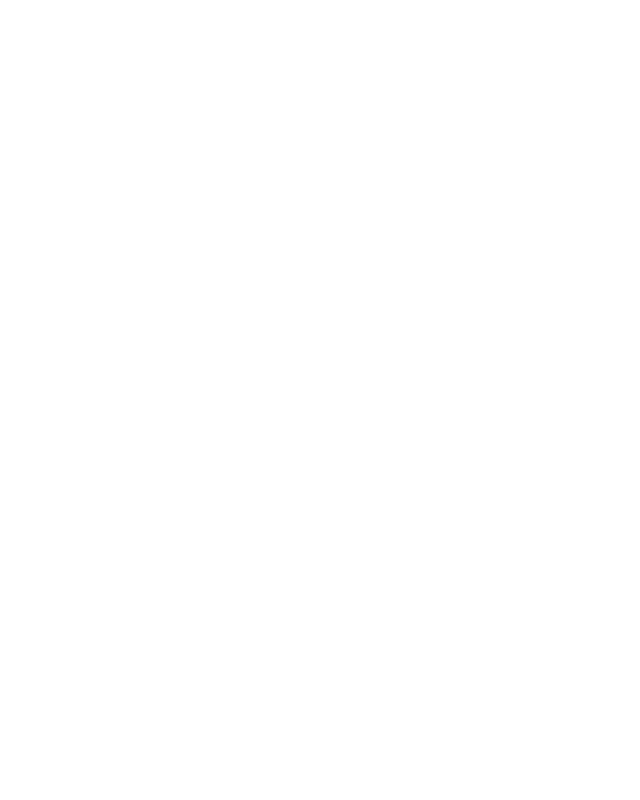
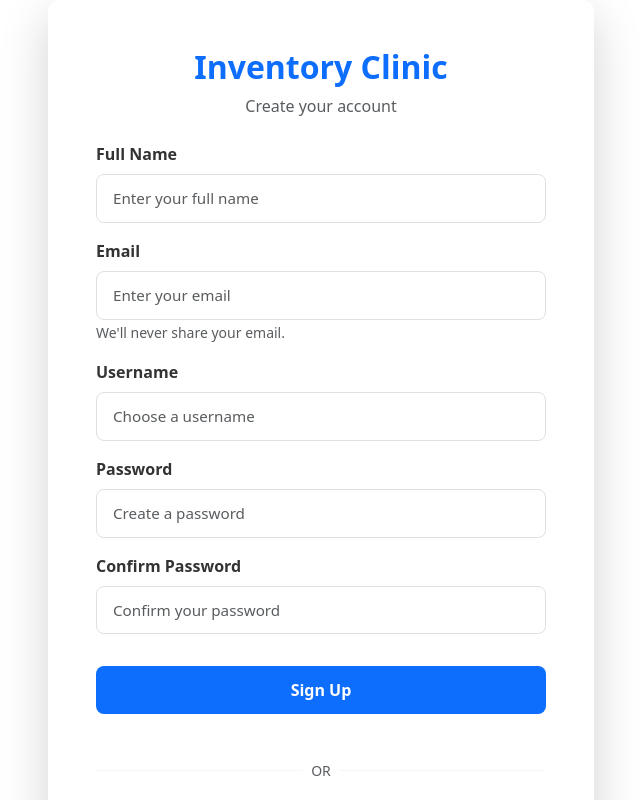
Before and after one commit to ChristianCutie/ChristianCutie.github.io, a React (Vite) app in the folder Inventory Bootstrap/Inventory Clinic/: page /register in a window 1280 px wide. Before the commit this address had no page. Shown: the top 800 px of the page, without its empty margins (319-959 px from the left). Built offline with nearby package versions, Linux system fonts and the light colour scheme.

Commit message:
update
aa

```diff
--- a/Inventory Bootstrap/Inventory Clinic/package.json
+++ b/Inventory Bootstrap/Inventory Clinic/package.json
@@ -9,6 +9,7 @@
     "preview": "vite preview"
   },
   "dependencies": {
+    "axios": "^1.13.4",
     "bootstrap": "^5.3.8",
     "react": "^18.3.1",
     "react-bootstrap": "^2.10.10",
--- a/Inventory Bootstrap/Inventory Clinic/src/App.jsx
+++ b/Inventory Bootstrap/Inventory Clinic/src/App.jsx
@@ -2,8 +2,14 @@
 import "bootstrap/dist/css/bootstrap.min.css";
 import AppRoutes from "./routes/AppRoutes";
 import { useState, useEffect } from "react";
+import axios from "axios";
 
 const App = () => {
+
+  const api = "http://127.0.0.1:8000/api";
+
+
+
   const [isAuth, setIsAuth] = useState(false);
 
   useEffect(() => {
--- a/Inventory Bootstrap/Inventory Clinic/src/components/assets/style/global.css
+++ b/Inventory Bootstrap/Inventory Clinic/src/components/assets/style/global.css
@@ -0,0 +1,3 @@
+.btn-primary{
+  background: #0d6efd !important;
+}
--- /dev/null
+++ b/Inventory Bootstrap/Inventory Clinic/src/config/axios.js
@@ -0,0 +1,10 @@
+import React from 'react'
+import axios from 'axios'
+
+const api = axios.create({
+  baseURL: import.meta.env.VITE_API_BASE_URL || "http://127.0.0.1:8000/api",
+  headers: {
+    "Content-Type": "application/json",
+  },
+});
+export default axios
--- a/Inventory Bootstrap/Inventory Clinic/src/pages/auth/Login.jsx
+++ b/Inventory Bootstrap/Inventory Clinic/src/pages/auth/Login.jsx
@@ -3,6 +3,7 @@
 import { useNavigate } from "react-router-dom";
 import "./Login.css";
 import { Toast, ToastContainer } from "react-bootstrap";
+import { Link } from "react-router";
 
 const Login = ({ setIsAuth }) => {
   const [username, setUsername] = useState("");
@@ -53,7 +54,7 @@
         });
         setLoading(false);
       }
-    }, 3000);
+    }, 2000);
   };
 
   return (
@@ -132,12 +133,12 @@
                 {/* Sign Up Link */}
                 <p className="text-center text-muted">
                   Don't have an account?{" "}
-                  <a
-                    href="#signup"
+                  <Link
+                    to="/register"
                     className="text-primary text-decoration-none fw-semibold"
                   >
-                    Sign up here
-                  </a>
+                    Sign Up
+                  </Link>
                 </p>
               </Card.Body>
             </Card>
@@ -147,20 +148,21 @@
             </div>
           </Col>
         </Row>
-        <ToastContainer position="top-center" className="p-3">
+        <ToastContainer position="top-end" className="p-3">
           <Toast
             bg={toast.type}
             show={toast.show}
-            onClose={() => setShowToast(false)}
-            delay={3000}
+            onClose={() => setShowToast({ ...toast, show: false })}
+            delay={2000}
             autohide
           >
-            <Toast.Header>
-              <strong className="me-auto">{toast.message}</strong>
+            <Toast.Header closeButton>
+              <strong className="me-auto">
+                {toast.type === "success" ? "Success" : "Error"}
+              </strong>
             </Toast.Header>
-            <Toast.Body className="bg-white">
-              {toast.message}
-            </Toast.Body>
+
+            <Toast.Body className="text-white">{toast.message}</Toast.Body>
           </Toast>
         </ToastContainer>
       </Container>
--- /dev/null
+++ b/Inventory Bootstrap/Inventory Clinic/src/pages/auth/register/Register.css
@@ -0,0 +1,74 @@
+.register-container {
+  background: #fff;
+  min-height: 100vh;
+  display: flex;
+  align-items: center;
+  justify-content: center;
+}
+
+.register-card {
+  border-radius: 12px;
+  overflow: hidden;
+  transition: transform 0.3s ease, box-shadow 0.3s ease;
+}
+
+/* .register-card:hover {
+  transform: translateY(-5px);
+  box-shadow: 0 20px 40px rgba(0, 0, 0, 0.15) !important;
+} */
+
+.register-card .form-control,
+.register-card .form-control:focus {
+  border-radius: 8px;
+  border: 1px solid #e0e0e0;
+  padding: 12px 16px;
+  font-size: 0.95rem;
+  transition: all 0.3s ease;
+}
+
+.register-card .form-control:focus {
+  border-color: #667eea;
+  box-shadow: 0 0 0 0.2rem rgba(102, 126, 234, 0.25);
+}
+
+.register-card .btn-primary {
+  border: none;
+  border-radius: 8px;
+  padding: 12px 20px;
+  font-size: 1rem;
+  transition: all 0.3s ease;
+}
+
+.register-card .btn-primary:hover {
+  transform: translateY(-2px);
+  box-shadow: 0 10px 20px rgba(102, 126, 234, 0.3);
+}
+
+.register-card .btn-primary:disabled {
+  opacity: 0.7;
+  cursor: not-allowed;
+}
+
+.register-card .form-label {
+  color: #333;
+  margin-bottom: 8px;
+}
+
+.register-card hr {
+  border-color: #e0e0e0;
+}
+
+/* Responsive design */
+@media (max-width: 576px) {
+  .register-container {
+    padding: 20px;
+  }
+
+  .register-card {
+    margin-top: 20px;
+  }
+
+  .register-card .card-body {
+    padding: 2rem !important;
+  }
+}
--- /dev/null
+++ b/Inventory Bootstrap/Inventory Clinic/src/pages/auth/register/Register.jsx
@@ -0,0 +1,243 @@
+import React, { useState } from "react";
+import { Container, Row, Col, Form, Button, Card, Toast, ToastContainer } from "react-bootstrap";
+import { useNavigate } from "react-router-dom";
+import "./Register.css";
+import { Link } from "react-router";
+import axios from "axios";
+
+const Register = () => {
+
+    const api = "http://127.0.0.1:8000/api";
+
+    //fetch user
+    const fetchUsers = async () => {
+        try {
+            const response = await axios.get(`${api}/get-users`);
+            console.log("Users fetched:", response.data);
+        }   catch (error) {
+            console.error("Error fetching users:", error);
+        }
+    };
+
+  const [formData, setFormData] = useState({
+    fullName: "",
+    email: "",
+    username: "",
+    password: "",
+    confirmPassword: "",
+  });
+  const [loading, setLoading] = useState(false);
+  const navigate = useNavigate();
+  const [toast, setShowToast] = useState({
+    show: false,
+    message: "",
+    type: "",
+  });
+
+  const handleChange = (e) => {
+    const { name, value } = e.target;
+    setFormData((prevData) => ({
+      ...prevData,
+      [name]: value,
+    }));
+  };
+
+  const handleSubmit = (e) => {
+    e.preventDefault();
+
+    // Validate form
+    setLoading(true);
+    setTimeout(() => {
+      const { fullName, email, username, password, confirmPassword } = formData;
+
+      if (!fullName || !email || !username || !password || !confirmPassword) {
+        setShowToast({
+          show: true,
+          message: "Please fill in all fields",
+          type: "danger",
+        });
+        setLoading(false);
+        return;
+      }
+
+      if (password !== confirmPassword) {
+        setShowToast({
+          show: true,
+          message: "Passwords do not match",
+          type: "danger",
+        });
+        setLoading(false);
+        return;
+      }
+
+      if (password.length < 6) {
+        setShowToast({
+          show: true,
+          message: "Password must be at least 6 characters",
+          type: "danger",
+        });
+        setLoading(false);
+        return;
+      }
+
+      // Simulate registration success
+      setShowToast({
+        show: true,
+        message: "Registration successful! Redirecting...",
+        type: "success",
+      });
+      setLoading(false);
+
+      // Navigate after toast shows
+      setTimeout(() => {
+        navigate("/");
+      }, 2000);
+    }, 2000);
+  };
+
+  return (
+    <div className="register-container">
+      <Container>
+        <Row className="justify-content-center align-items-center min-vh-100">
+          <Col md={6} sm={8} xs={12}>
+            <Card className="shadow-lg border-0 register-card">
+              <Card.Body className="p-5">
+                {/* Header */}
+                <div className="text-center mb-4">
+                  <h2 className="fw-bold text-primary mb-2">
+                    Inventory Clinic
+                  </h2>
+                  <p className="text-muted">Create your account</p>
+                </div>
+
+                {/* Register Form */}
+                <Form onSubmit={handleSubmit}>
+                  {/* Full Name Field */}
+                  <Form.Group className="mb-3">
+                    <Form.Label className="fw-semibold">Full Name</Form.Label>
+                    <Form.Control
+                      type="text"
+                      placeholder="Enter your full name"
+                      name="fullName"
+                      value={formData.fullName}
+                      onChange={handleChange}
+                      className="form-control-lg"
+                    />
+                  </Form.Group>
+
+                  {/* Email Field */}
+                  <Form.Group className="mb-3">
+                    <Form.Label className="fw-semibold">Email</Form.Label>
+                    <Form.Control
+                      type="email"
+                      placeholder="Enter your email"
+                      name="email"
+                      value={formData.email}
+                      onChange={handleChange}
+                      className="form-control-lg"
+                    />
+                    <Form.Text className="text-muted">
+                      We'll never share your email.
+                    </Form.Text>
+                  </Form.Group>
+
+                  {/* Username Field */}
+                  <Form.Group className="mb-3">
+                    <Form.Label className="fw-semibold">Username</Form.Label>
+                    <Form.Control
+                      type="text"
+                      placeholder="Choose a username"
+                      name="username"
+                      value={formData.username}
+                      onChange={handleChange}
+                      className="form-control-lg"
+                    />
+                  </Form.Group>
+
+                  {/* Password Field */}
+                  <Form.Group className="mb-3">
+                    <Form.Label className="fw-semibold">Password</Form.Label>
+                    <Form.Control
+                      type="password"
+                      placeholder="Create a password"
+                      name="password"
+                      value={formData.password}
+                      onChange={handleChange}
+                      className="form-control-lg"
+                    />
+                  </Form.Group>
+
+                  {/* Confirm Password Field */}
+                  <Form.Group className="mb-2">
+                    <Form.Label className="fw-semibold">
+                      Confirm Password
+                    </Form.Label>
+                    <Form.Control
+                      type="password"
+                      placeholder="Confirm your password"
+                      name="confirmPassword"
+                      value={formData.confirmPassword}
+                      onChange={handleChange}
+                      className="form-control-lg"
+                    />
+                  </Form.Group>
+
+                  {/* Submit Button */}
+                  <Button
+                    variant="primary"
+                    size="lg"
+                    className="w-100 fw-semibold mb-3 mt-4"
+                    type="submit"
+                    disabled={loading}
+                  >
+                    {loading ? "Creating account..." : "Sign Up"}
+                  </Button>
+                </Form>
+
+                {/* Divider */}
+                <div className="d-flex align-items-center my-4">
+                  <hr className="flex-grow-1" />
+                  <span className="mx-2 text-muted small">OR</span>
+                  <hr className="flex-grow-1" />
+                </div>
+
+                {/* Login Link */}
+                <p className="text-center text-muted">
+                  Already have an account?{" "}
+                  <Link to="/" className="text-primary text-decoration-none fw-semibold">
+                    Sign in here
+                  </Link>
+                </p>
+              </Card.Body>
+            </Card>
+            {/* Footer */}
+            <div className="text-center mt-4 text-muted small">
+              <p>© 2026 Inventory Clinic. All rights reserved.</p>
+            </div>
+          </Col>
+        </Row>
+        <ToastContainer position="top-end" className="p-3">
+          <Toast
+            bg={toast.type}
+            show={toast.show}
+            onClose={() => setShowToast({ ...toast, show: false })}
+            delay={2000}
+            autohide
+          >
+            <Toast.Header closeButton>
+              <strong className="me-auto">
+                {toast.type === "success" ? "Success" : "Error"}
+              </strong>
+            </Toast.Header>
+
+            <Toast.Body className="text-white">
+              {toast.message}
+            </Toast.Body>
+          </Toast>
+        </ToastContainer>
+      </Container>
+    </div>
+  );
+};
+
+export default Register;
--- a/Inventory Bootstrap/Inventory Clinic/src/pages/inventory/inventory.jsx
+++ b/Inventory Bootstrap/Inventory Clinic/src/pages/inventory/inventory.jsx
@@ -13,6 +13,7 @@
 } from "react-bootstrap";
 import AdminLayout from "../../components/layout/AdminLayout";
 import "./inventory.css";
+import "../../components/assets/style/global.css";
 import { Search, Plus, Pencil, Trash3, Eye } from "react-bootstrap-icons";
 
 const Inventory = ({ setIsAuth }) => {
--- a/Inventory Bootstrap/Inventory Clinic/src/routes/AppRoutes.jsx
+++ b/Inventory Bootstrap/Inventory Clinic/src/routes/AppRoutes.jsx
@@ -4,6 +4,7 @@
 import Users from "../pages/users/Users";
 import Inventory from "../pages/inventory/inventory";
 import { useEffect } from "react";
+import Register from "../pages/auth/register/Register";
 
 const AppRoutes = ({ isAuth, setIsAuth }) => {
    useEffect(() => {
@@ -38,6 +39,8 @@
         path="/admin/users"
         element={isAuth ? <Users setIsAuth={setIsAuth}  /> : <Navigate to="/" replace />}
       />
+      <Route path="/register" element={<Register setIsAuth={setIsAuth} />} />
+      <Route path="/" element={<Login setIsAuth={setIsAuth} />} />
     </Routes>
   );
 };
```
Also changed, not shown: Inventory Bootstrap/Inventory Clinic/src/config/api.jsx (added), 1 other file (tests, documents, lock files or other folders).
